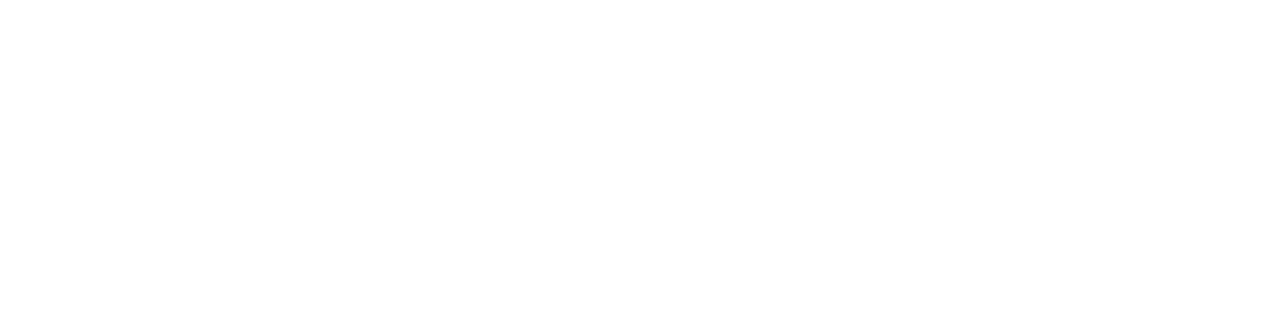
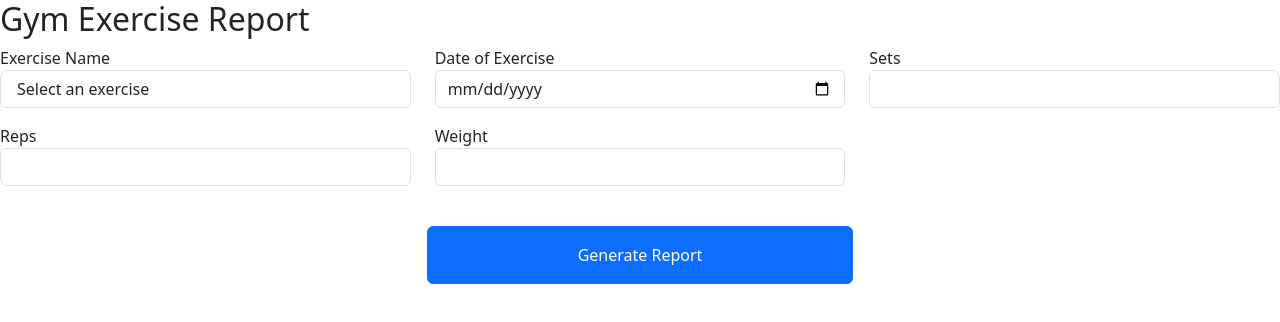
Before and after one commit to Harishkp77/Gym-App, a React (Create React App) app in the folder musclefit/: page /report in a window 1280 px wide. Before the commit this address had no page. Shown: the top 322 px of the page. Built offline with nearby package versions, Linux system fonts and the light colour scheme.

Commit message:
report started

```diff
--- a/musclefit/src/App.js
+++ b/musclefit/src/App.js
@@ -8,8 +8,10 @@ import Membership from "./components/Membership";
 import Newsletter from "./components/Newsletter";
 import Footer from "./components/Footer";
 import ScrollUp from "./components/ScrollUp";
-import Loginpage from "./components/Loginpage";
+import AdminLogin from "./components/AdminLogin";
+import UserLogin from "./components/UserLogin";
 import RegisterComponent from "./components/RegisterComponent";
+import UserReport from "./components/UserReport";
 import Signup from "./components/Signup";
 function App() {
   return (
@@ -29,9 +31,11 @@ function App() {
             </>
           }
         />
-        <Route path="/login" element={<Loginpage />} />
+        <Route path="/admin" element={<AdminLogin />} />
         <Route path="/register" element={<RegisterComponent />} />
         <Route path="/signup" element={<Signup/>} />
+        <Route path="/login" element={<UserLogin/>} />
+        <Route path="/report" element={<UserReport/>} />
       </Routes>
       <ScrollUp />
     </Router>
--- a/musclefit/src/components/Loginpage.js
+++ b/musclefit/src/components/AdminLogin.js
@@ -1,7 +1,7 @@
 import React, { useState, useRef } from "react";
 import { useNavigate } from "react-router-dom";
 
-const Loginpage = () => {
+const AdminLogin = () => {
   const [username, setusername] = useState("");
   const [password, setpassword] = useState("");
   const [errorMessage, setErrorMessage] = useState("");
@@ -78,4 +78,4 @@ const Loginpage = () => {
   );
 };
 
-export default Loginpage;
+export default AdminLogin;
--- a/musclefit/src/components/Header.js
+++ b/musclefit/src/components/Header.js
@@ -42,8 +42,13 @@ const Header = () => {
               </a>
             </li>
             <li className="nav-item">
+              <a href="/admin" className="btn btn-primary nav-button" onClick={() => setShow(!show)}>
+                Admin
+              </a>
+            </li>
+            <li className="nav-item">
               <a href="/login" className="btn btn-primary nav-button" onClick={() => setShow(!show)}>
-                Admin
+                Login
               </a>
             </li>
 
--- a/musclefit/src/components/Membership.js
+++ b/musclefit/src/components/Membership.js
@@ -45,7 +45,7 @@ const Membership = () => {
               10% off on supplements
             </li>
           </ul>
-          <a href="#get-started" className="membership-btn">GET STARTED</a>
+
         </div>
 
         <div className="col-md-4 membership-card">
@@ -74,7 +74,7 @@ const Membership = () => {
               Personalised Weight training plan
             </li>
           </ul>
-          <a href="#get-started" className="membership-btn">GET STARTED</a>
+
         </div>
 
         <div className="col-md-4 membership-card active">
@@ -99,7 +99,7 @@ const Membership = () => {
               Free diet plan consultation
             </li>
           </ul>
-          <a href="#get-started" className="membership-btn">GET STARTED</a>
+
         </div>
       </div>
     </section>
--- /dev/null
+++ b/musclefit/src/components/UserLogin.js
@@ -0,0 +1,81 @@
+import React, { useState, useRef } from "react";
+import { useNavigate } from "react-router-dom";
+
+const UserLogin = () => {
+  const [username, setusername] = useState("");
+  const [password, setpassword] = useState("");
+  const [errorMessage, setErrorMessage] = useState("");
+  const passwordRef = useRef(null);
+  const navigate = useNavigate();
+
+
+  const checklogin = (e) => {
+    e.preventDefault();
+    if (username.trim() === "" && password === "") {
+      setErrorMessage("Please fill in both username and password.");
+    } else if (username.trim() === "") {
+      setErrorMessage("Please fill in the username.");
+    }  else if (password === "") {
+      setErrorMessage("Please fill in the password.");
+    }
+
+    else if (username === "admin" && password === "1111") {
+   navigate('/report');
+    } else if (username === "admin") {
+      setErrorMessage("Invalid password.");
+    } else if (password === "1111") {
+      setErrorMessage("Invalid username.");
+    } else {
+      setErrorMessage("Invalid username or password.");
+    }
+  };
+
+  const handleKeyDown = (e) => {
+    if (e.key === "Enter") {
+      e.preventDefault();
+      if (e.target.name === "username") {
+        passwordRef.current.focus(); // Move focus to the password input field
+      } else {
+        checklogin(e); // Trigger the login function when "Enter" is pressed in the password input field
+      }
+    }
+  };
+
+  return (
+    <section className="container py-5 justify-content-center align-items-center vh-100" style={{ maxWidth: "400px" }} id="login">
+       <div className="cover-card px-3 mt-3">
+       <h2 className="mb-4 text-center py-3">Login</h2>
+        <form onSubmit={checklogin} >
+          <label className="cover-label">Username</label>
+          <input
+            type="text"
+            name="username"
+            placeholder="Enter username"
+            className="form-control"
+            value={username}
+            onChange={(e) => setusername(e.target.value)}
+            onKeyDown={handleKeyDown}
+          />
+          <label className="cover-label">Password</label>
+          <input
+            type="password"
+            name="password"
+            placeholder="Enter password"
+            className="form-control"
+            value={password}
+            onChange={(e) => setpassword(e.target.value)}
+            onKeyDown={handleKeyDown}
+            ref={passwordRef}
+          />
+
+          {errorMessage && <p className="alert alert-danger">{errorMessage}</p>}
+          <button type="submit" className=" mt-3 btn btn-primary cover-button">
+            Login
+          </button>
+        </form>
+      </div>
+    </section>
+  );
+};
+
+export default UserLogin;
--- /dev/null
+++ b/musclefit/src/components/UserReport.js
@@ -0,0 +1,136 @@
+import React, { useState } from "react";
+
+const  UserReport = () => {
+    const [formData, setFormData] = useState({
+        exerciseName: "",
+        date:"",
+        sets: "",
+        reps: "",
+        weight: "",
+      });
+    //   const [report, setReport] = useState("");
+
+      const handleChange = (e) => {
+        const { id, value } = e.target;
+        setFormData({ ...formData, [id]: value });
+      };
+
+      const generateReport = (e) => {
+        e.preventDefault();
+
+        // const newReport = `Exercise: ${formData.exerciseName}\nSets: ${formData.sets}\nReps: ${formData.reps}\nWeight: ${formData.weight}`;
+        // setReport(newReport);
+
+        const exerciseData = {
+            exerciseName: formData.exerciseName,
+            date_of_exercise: formData.date,
+            sets: formData.sets,
+            reps: formData.reps,
+            weight: formData.weight,
+          };
+          fetch("/save_muscle_building", {
+            method: "POST",
+            headers: {
+              "Content-Type": "application/json",
+            },
+            body: JSON.stringify(exerciseData),
+          })
+            .then((response) => response.text())
+            .then((data) => {
+              console.log(data);
+              // Clear the form after successful submission
+              setFormData({
+                exerciseName: "",
+                date: "",
+                sets: "",
+                reps: "",
+                weight: "",
+
+              });
+            })
+            .catch((error) => console.error("Error submitting form:", error));
+        };
+
+
+
+      return (
+        <div className="exercise-report">
+          <h2>Gym Exercise Report</h2>
+          <form onSubmit={generateReport} className="reg-group">
+            <div className="row">
+              <div className="col-md-4 mb-3">
+                <label htmlFor="exerciseName">Exercise Name</label>
+                <select
+                  className="form-control px-3"
+                  id="exerciseName"
+                  value={formData.exerciseName}
+                  onChange={handleChange}
+                >
+                  <option value="">Select an exercise</option>
+                  <option value="Bench Press">Bench Press</option>
+                  <option value="Squat">Squat</option>
+                  <option value="Deadlift">Deadlift</option>
+                  <option value="Pull-up">Pull-up</option>
+                  <option value="Push-up">Push-up</option>
+                  {/* Add more exercise options as needed */}
+                </select>
+              </div>
+              <div className="col-md-4 mb-3">
+          <label htmlFor="date">Date of Exercise</label>
+          <input
+            type="date"
+            className="form-control"
+            id="date"
+            value={formData.date}
+            onChange={handleChange}
+          />
+        </div>
+              <div className="col-md-4 mb-3">
+                <label htmlFor="sets">Sets</label>
+                <input
+                  type="text"
+                  className="form-control"
+                  id="sets"
+                  value={formData.sets}
+                  onChange={handleChange}
+                />
+              </div>
+
+              <div className="col-md-4 mb-3">
+                <label htmlFor="reps">Reps</label>
+                <input
+                  type="text"
+                  className="form-control"
+                  id="reps"
+                  value={formData.reps}
+                  onChange={handleChange}
+                />
+              </div>
+              <div className="col-md-4 mb-3">
+                <label htmlFor="weight">Weight</label>
+                <input
+                  type="text"
+                  className="form-control"
+                  id="weight"
+                  value={formData.weight}
+                  onChange={handleChange}
+                />
+              </div>
+            </div>
+            <div className="d-grid gap-1 col-4 mx-auto py-4">
+              <button className="btn btn-primary py-3" type="submit" onClick={generateReport}>
+                Generate Report
+              </button>
+            </div>
+            {/* {report && (
+              <div className="report">
+                <h3>Generated Report:</h3>
+                <pre>{report}</pre>
+              </div>
+            )} */}
+          </form>
+        </div>
+      );
+    };
+
+export default UserReport;
```
Also changed, not shown: 1 other file (tests, documents, lock files or other folders).
